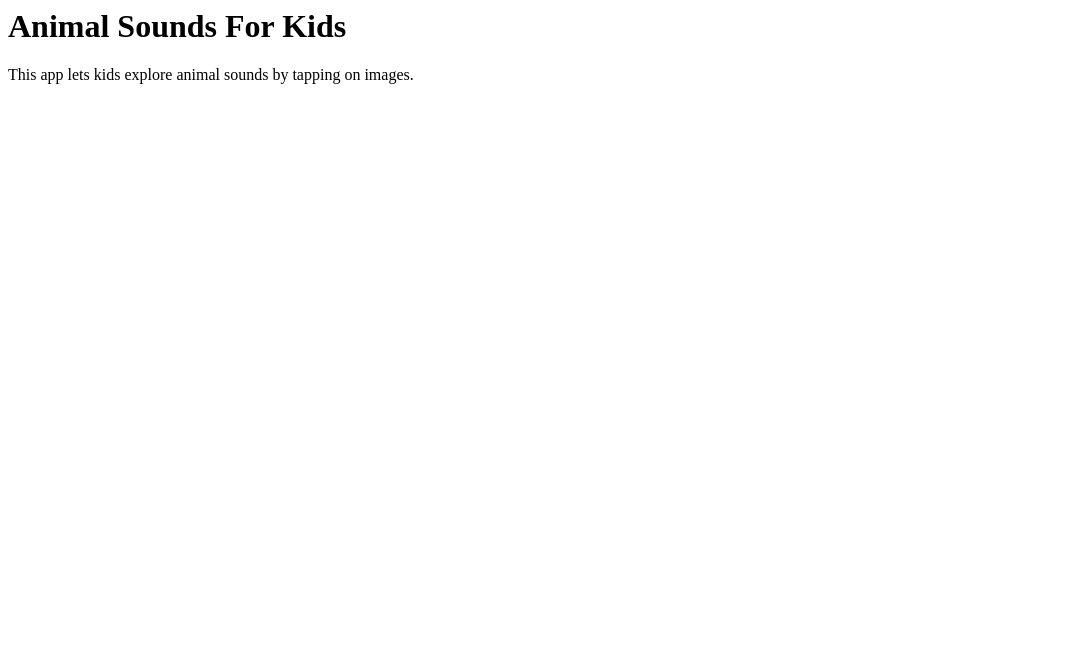
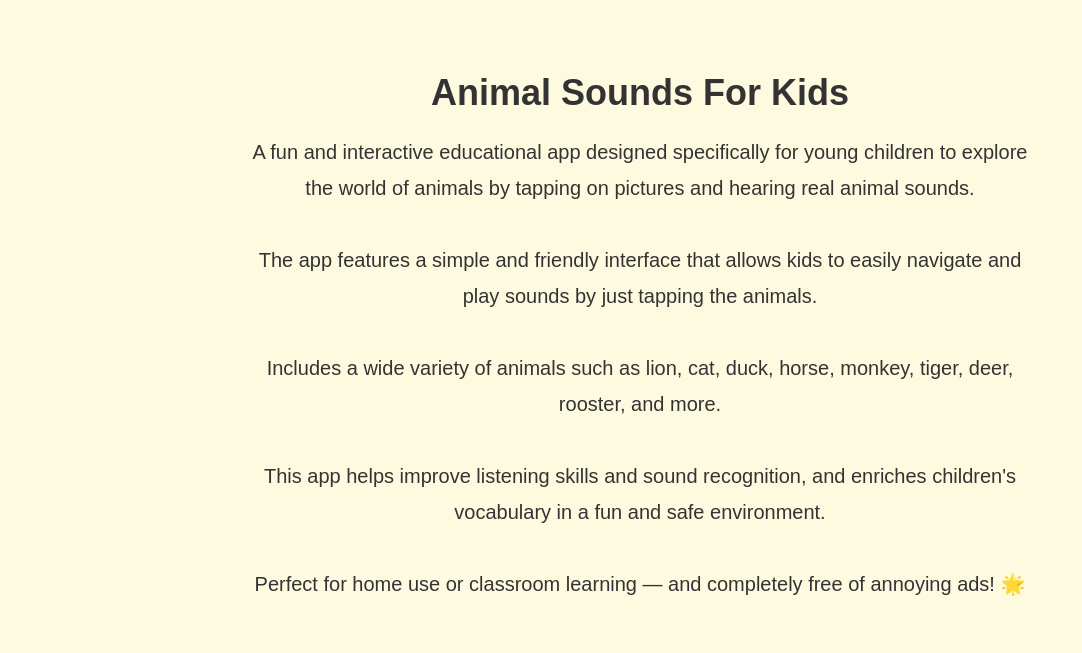
Before and after one commit to mohamedwah321/magicplay-site, a plain HTML site: page animal-sounds-en.html in a window 1280 px wide. Shown: the whole page, without its empty margins (0-1082 px from the left). Drawn offline with Linux system fonts and the light colour scheme.

Commit message:
Update animal-sounds-en.html

```diff
--- a/animal-sounds-en.html
+++ b/animal-sounds-en.html
@@ -1 +1,38 @@
-<h1>Animal Sounds For Kids</h1><p>This app lets kids explore animal sounds by tapping on images.</p>
+<!DOCTYPE html>
+<html lang="en">
+<head>
+  <meta charset="UTF-8">
+  <title>Animal Sounds For Kids</title>
+  <style>
+    body {
+      background-color: #fefae0;
+      font-family: "Arial", sans-serif;
+      text-align: center;
+      padding: 40px;
+      color: #333;
+    }
+
+    h1 {
+      font-size: 36px;
+      margin-bottom: 20px;
+    }
+
+    p {
+      font-size: 20px;
+      line-height: 1.8;
+      max-width: 800px;
+      margin: auto;
+    }
+  </style>
+</head>
+<body>
+  <h1>Animal Sounds For Kids</h1>
+  <p>
+    A fun and interactive educational app designed specifically for young children to explore the world of animals by tapping on pictures and hearing real animal sounds. <br><br>
+    The app features a simple and friendly interface that allows kids to easily navigate and play sounds by just tapping the animals. <br><br>
+    Includes a wide variety of animals such as lion, cat, duck, horse, monkey, tiger, deer, rooster, and more. <br><br>
+    This app helps improve listening skills and sound recognition, and enriches children's vocabulary in a fun and safe environment. <br><br>
+    Perfect for home use or classroom learning — and completely free of annoying ads! 🌟
+  </p>
+</body>
+</html>
```
